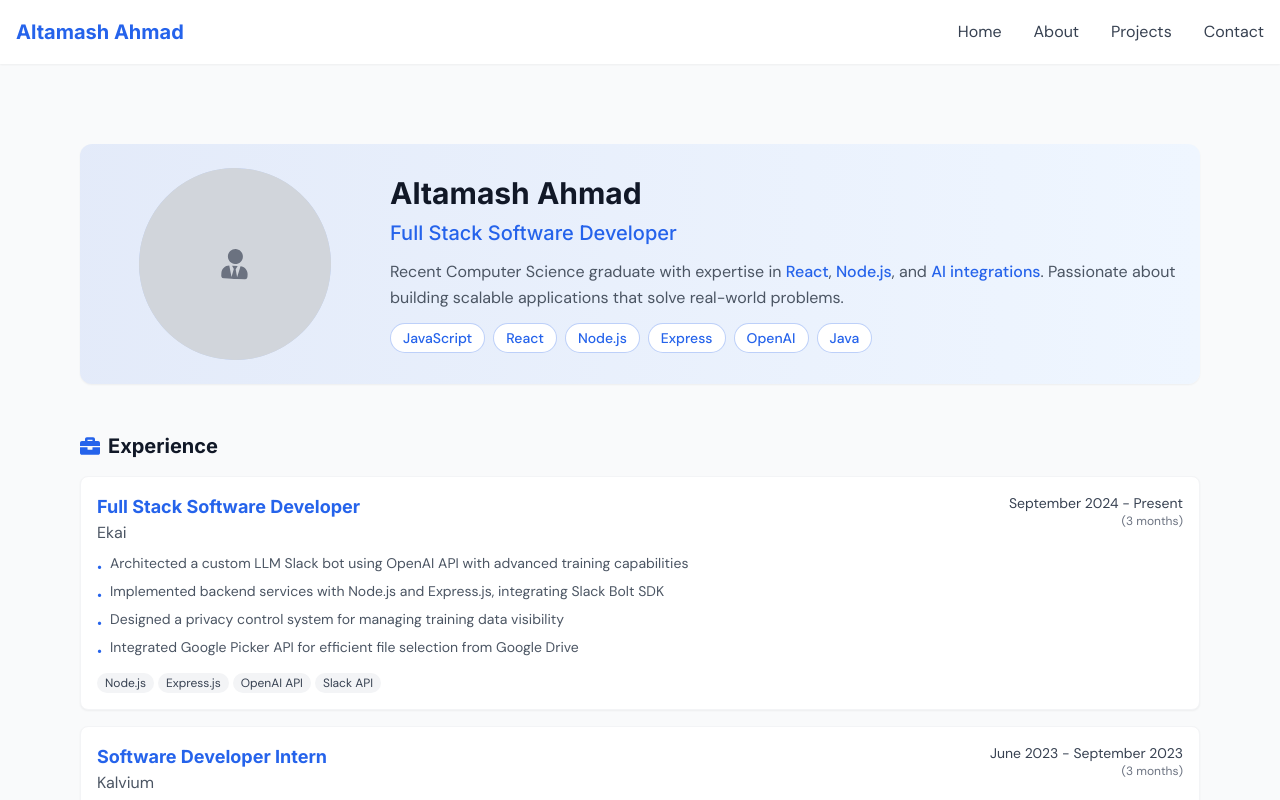
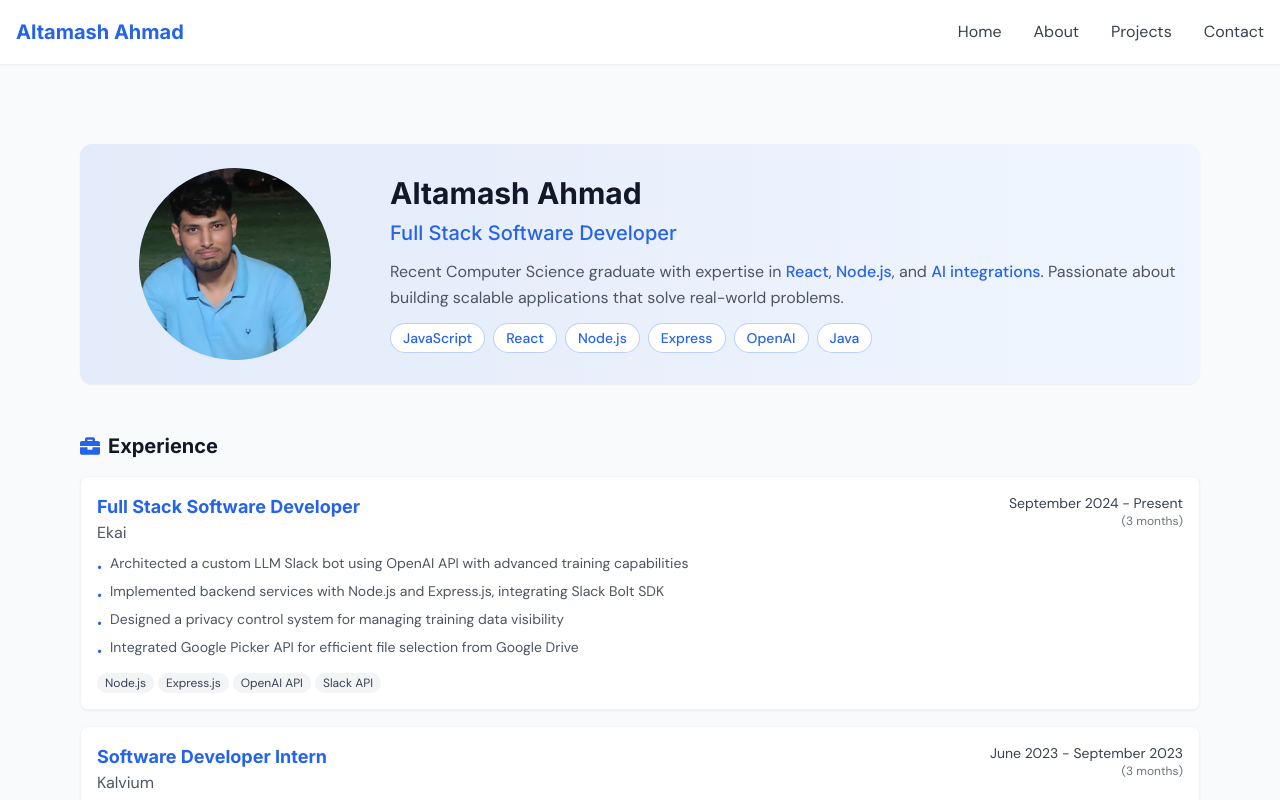
Before and after one commit to AltamashAhmad/portfolio, a React (Vite) app: page /about in a window 1280 px wide. Shown: the top 800 px of the page. Built offline with nearby package versions, Linux system fonts and the light colour scheme.

Commit message:
Update About page to use the same profile image as Home page

```diff
--- a/src/pages/About.jsx
+++ b/src/pages/About.jsx
@@ -1,5 +1,5 @@
 import { motion } from 'framer-motion';
-import { FaGraduationCap, FaBriefcase, FaAward, FaUserTie } from 'react-icons/fa';
+import { FaGraduationCap, FaBriefcase, FaAward } from 'react-icons/fa';
 import { HiOutlineDocumentText } from 'react-icons/hi';
 
 function About() {
@@ -106,10 +106,12 @@ function About() {
             <div className="relative w-48 h-48 mx-auto">
               <div className="absolute inset-0 bg-primary/20 rounded-full transform -rotate-6"></div>
               <div className="absolute inset-0 bg-white rounded-full transform rotate-3 overflow-hidden">
-                {/* Replace with your actual profile image */}
-                <div className="w-full h-full bg-gray-300 flex items-center justify-center text-3xl text-gray-500">
-                  <FaUserTie />
-                </div>
+                {/* Use the same profile image as the home page */}
+                <img
+                  src="/profile.jpg"
+                  alt="Altamash Ahmad"
+                  className="w-full h-full object-cover hover:scale-105 transition-transform duration-300"
+                />
               </div>
             </div>
           </div>
```
